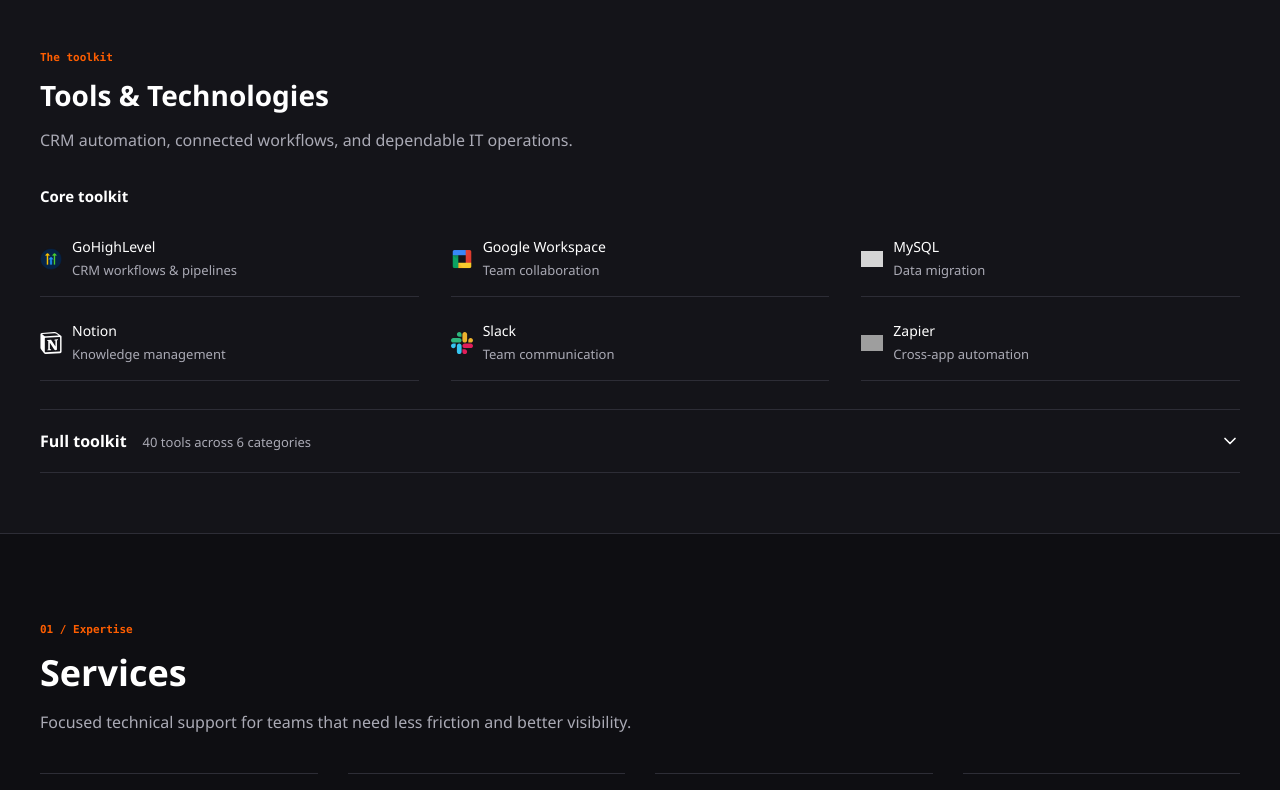
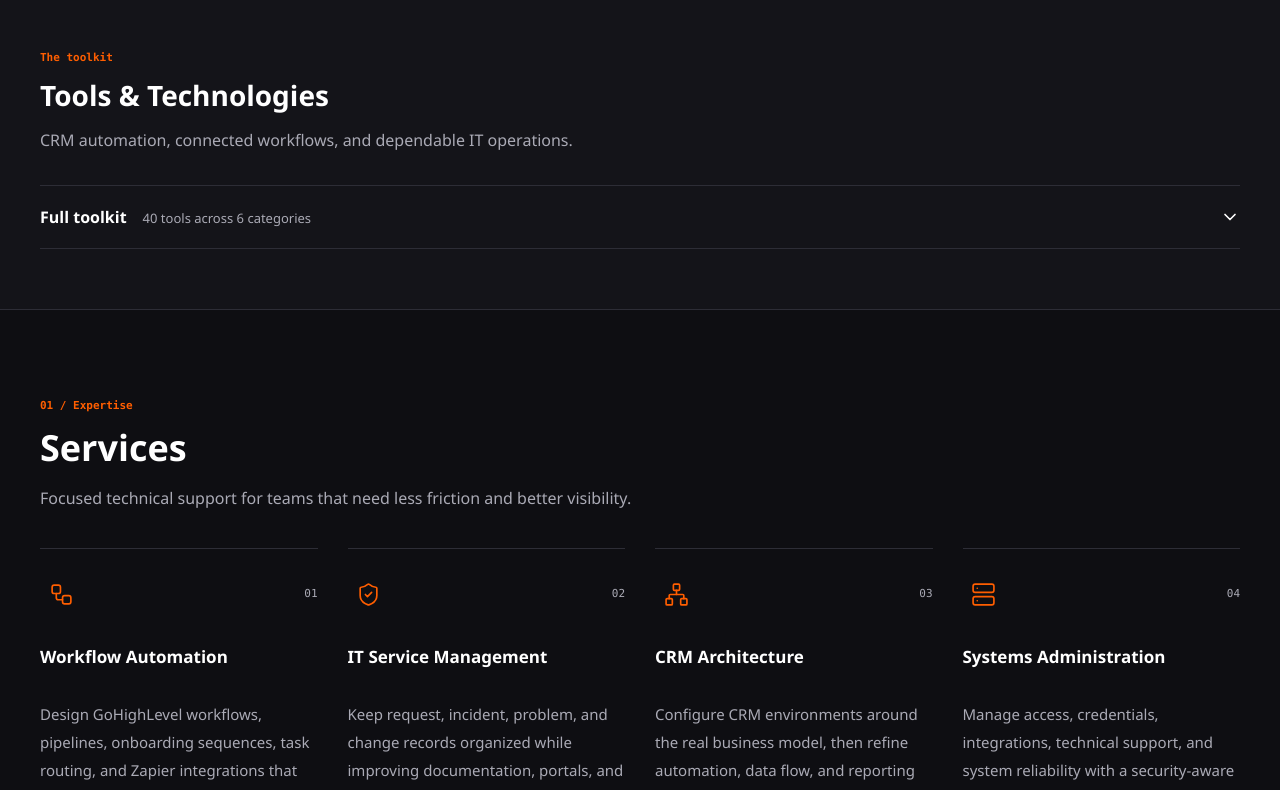
Before and after one commit to ejayssagpang/Portfolio-Website, a React (Vite) app: page / in a window 1280 px wide. Shown: the part 672-1462 px from the top of the page. Built offline with nearby package versions, Linux system fonts and the light colour scheme; grey boxes are pictures that could not be loaded.

Commit message:
Remove core toolkit section

```diff
--- a/app/page.tsx
+++ b/app/page.tsx
@@ -146,18 +146,6 @@
     ],
   },
 ];
-
-const coreTools = [
-  { name: "GoHighLevel", caption: "CRM workflows & pipelines" },
-  { name: "Google Workspace", caption: "Team collaboration" },
-  { name: "MySQL", caption: "Data migration" },
-  { name: "Notion", caption: "Knowledge management" },
-  { name: "Slack", caption: "Team communication" },
-  { name: "Zapier", caption: "Cross-app automation" },
-].flatMap((focus) => {
-  const tool = toolGroups.flatMap((group) => group.tools).find((item) => item.name === focus.name);
-  return tool ? [{ tool, caption: focus.caption }] : [];
-});
 
 const services = [
   {
@@ -851,12 +839,6 @@
               CRM automation, connected workflows, and dependable IT operations.
             </p>
           </div>
-          <h3 className="core-toolkit-heading">Core toolkit</h3>
-          <div className="core-tools">
-            {coreTools.map(({ tool, caption }) => (
-              <ToolChip key={tool.name} tool={tool} caption={caption} />
-            ))}
-          </div>
           <details className="tool-catalog">
             <summary>
               <span>
--- a/app/portfolio.css
+++ b/app/portfolio.css
@@ -492,36 +492,6 @@
   grid-template-columns: repeat(3, minmax(0, 1fr));
   gap: 40px 36px;
   align-items: start;
-}
-.core-toolkit-heading {
-  margin-bottom: 14px;
-  font-size: 15px;
-  font-weight: 600;
-}
-.core-tools {
-  display: grid;
-  grid-template-columns: repeat(3, minmax(0, 1fr));
-  gap: 8px 32px;
-  margin-bottom: 28px;
-}
-.core-tools .core-tool {
-  height: auto;
-  min-height: 76px;
-  padding: 14px 0;
-  border: 0;
-  border-bottom: 1px solid var(--border);
-  border-radius: 0;
-  background: transparent;
-}
-.tool-copy {
-  min-width: 0;
-  display: grid;
-  gap: 5px;
-}
-.tool-copy small {
-  color: var(--muted-text);
-  font-size: 13px;
-  line-height: 1.5;
 }
 summary {
   cursor: pointer;
@@ -1732,11 +1702,6 @@
   .modern-card:hover {
     border-color: var(--primary);
   }
-  .core-tools .core-tool:hover {
-    background: transparent;
-    box-shadow: none;
-    transform: none;
-  }
   .button.primary:hover::after {
     animation: button-sweep 0.8s ease-in-out;
   }
@@ -1795,10 +1760,6 @@
   }
 }
 @media (max-width: 900px) {
-  .core-tools {
-    grid-template-columns: repeat(2, minmax(0, 1fr));
-    gap: 8px 24px;
-  }
   .container,
   .nav {
     width: calc(100% - 48px);
@@ -2107,9 +2068,6 @@
   .modern-card p {
     grid-column: 2;
     font-size: 15px;
-  }
-  .core-tools {
-    grid-template-columns: 1fr;
   }
   .project-card {
     padding: 16px;
--- a/app/tool-chip.tsx
+++ b/app/tool-chip.tsx
@@ -8,9 +8,9 @@
   tone?: "monochrome" | "bright" | "muted" | "pale";
 };
 
-export default function ToolChip({ tool, caption }: { tool: Tool; caption?: string }) {
+export default function ToolChip({ tool }: { tool: Tool }) {
   return (
-    <span className={`tool-chip${caption ? " core-tool" : ""}`}>
+    <span className="tool-chip">
       <span
         className={`tool-icon${tool.tone ? ` logo-${tool.tone}` : ""}`}
         style={{ "--logo-color": tool.color } as CSSProperties}
@@ -20,10 +20,7 @@
           <img src={tool.icon} alt="" width="22" height="22" loading="lazy" />
         ) : tool.initials}
       </span>
-      <span className="tool-copy">
-        <span className="tool-name">{tool.name}</span>
-        {caption && <small>{caption}</small>}
-      </span>
+      <span className="tool-name">{tool.name}</span>
     </span>
   );
 }
```
